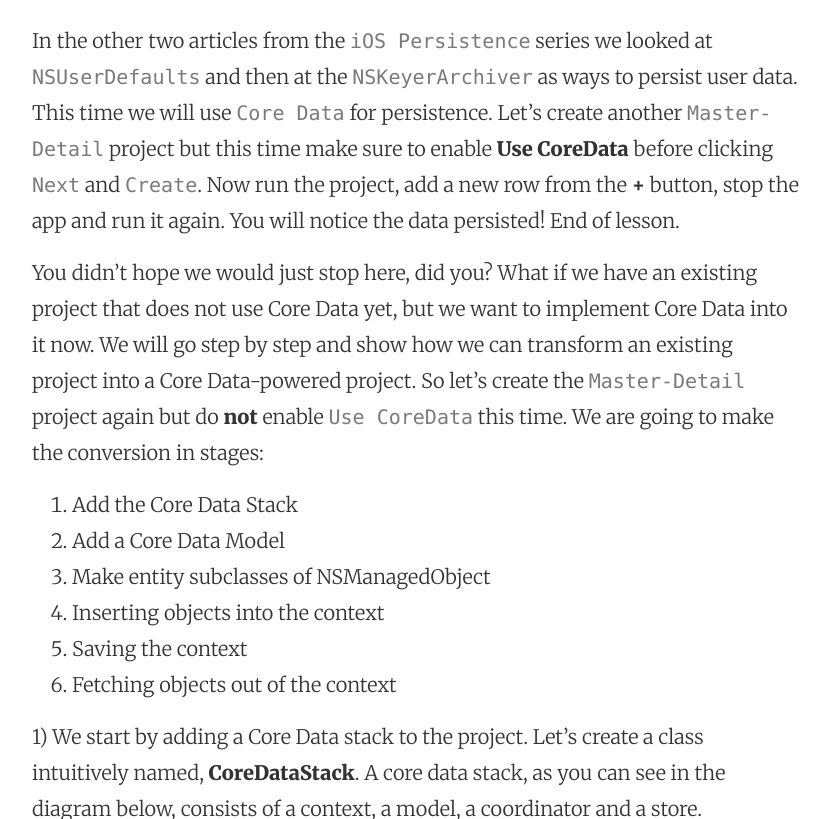
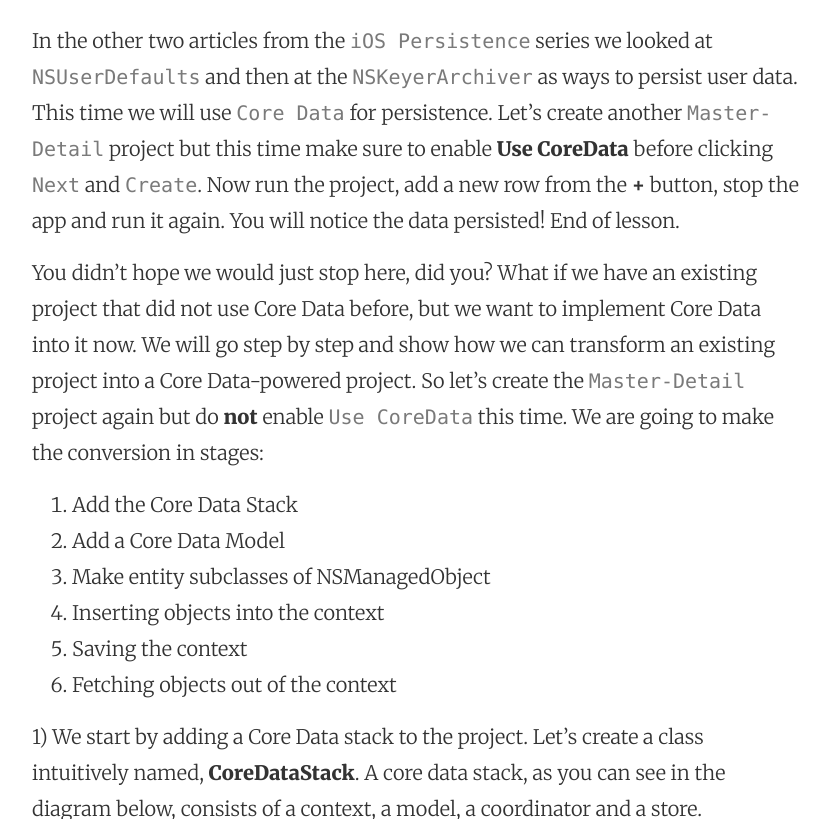
Before and after one commit to mhorga/mhorga.github.io, a Jekyll site: the page built from _posts/2015-08-31-ios-persistence-with-core-data.markdown, in a window 1280 px wide and 900 px high, scrolled down 476 px, cut to the strip 0-819 px from the top of the window. Shown: the whole strip, without its empty margins (224-1054 px from the left). Built offline with Jekyll 4.4.1, drawn with Linux system fonts in a browser that asks for light colours; some of the changed text lies outside the part shown.

Commit message:
Post update: iOS persistence with Core Data

```diff
--- a/_posts/2015-08-31-ios-persistence-with-core-data.markdown
+++ b/_posts/2015-08-31-ios-persistence-with-core-data.markdown
@@ -5,7 +5,7 @@
 ---
 In the other two articles from the `iOS Persistence` series we looked at `NSUserDefaults` and then at the `NSKeyerArchiver` as ways to persist user data. This time we will use `Core Data` for persistence. Let’s create another `Master-Detail` project but this time make sure to enable __Use CoreData__ before clicking `Next` and `Create`. Now run the project, add a new row from the __+__ button, stop the app and run it again. You will notice the data persisted! End of lesson.
 
-You didn’t hope we would just stop here, did you? What if we have an existing project that does not use Core Data yet, but we want to implement Core Data into it now. We will go step by step and show how we can transform an existing project into a Core Data-powered project. So let’s create the `Master-Detail` project again but do __not__ enable `Use CoreData` this time. We are going to make the conversion in stages:
+You didn’t hope we would just stop here, did you? What if we have an existing project that did not use Core Data before, but we want to implement Core Data into it now. We will go step by step and show how we can transform an existing project into a Core Data-powered project. So let’s create the `Master-Detail` project again but do __not__ enable `Use CoreData` this time. We are going to make the conversion in stages:
 
 1. Add the Core Data Stack
 2. Add a Core Data Model
@@ -36,7 +36,7 @@
 }
 {% endhighlight %}
 
-First we imported `CoreData`, then we declared the name of the file where our data will be stored on the disk, and finally we created the `singleton`. Next we add four lazy properties - which are properties that are only calculated the first time they are used. The first one we add is __ applicationDocumentsDirectory__:
+First we imported `CoreData`, then we declared the name of the file where our data will be stored on the disk, and finally we created the `singleton`. Next we add four lazy properties - which are properties that are only calculated the first time they are used. The first one we add is __applicationDocumentsDirectory__:
 
 {% highlight swift %}
 lazy var applicationDocumentsDirectory: NSURL = {
```
